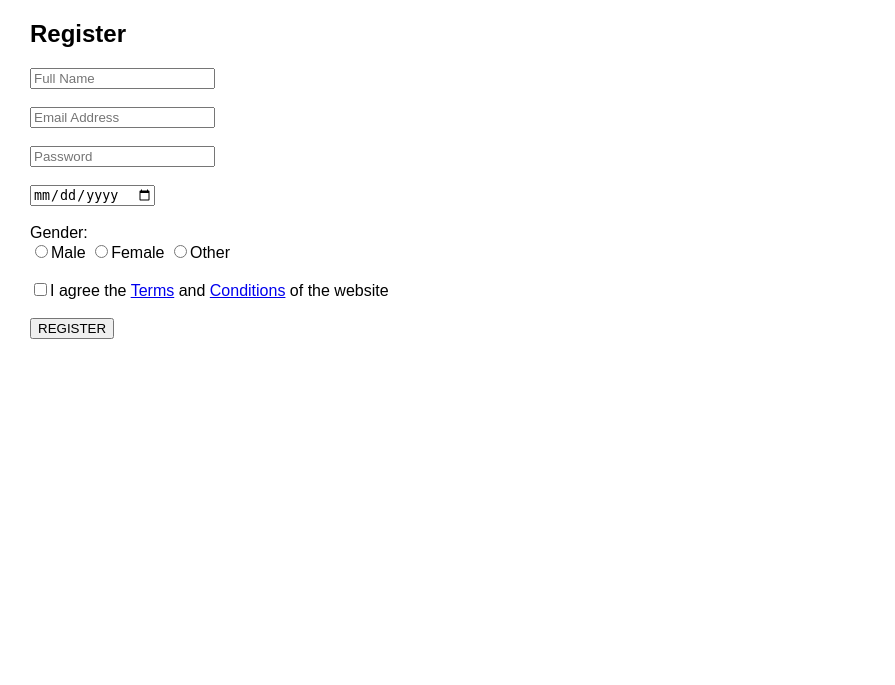
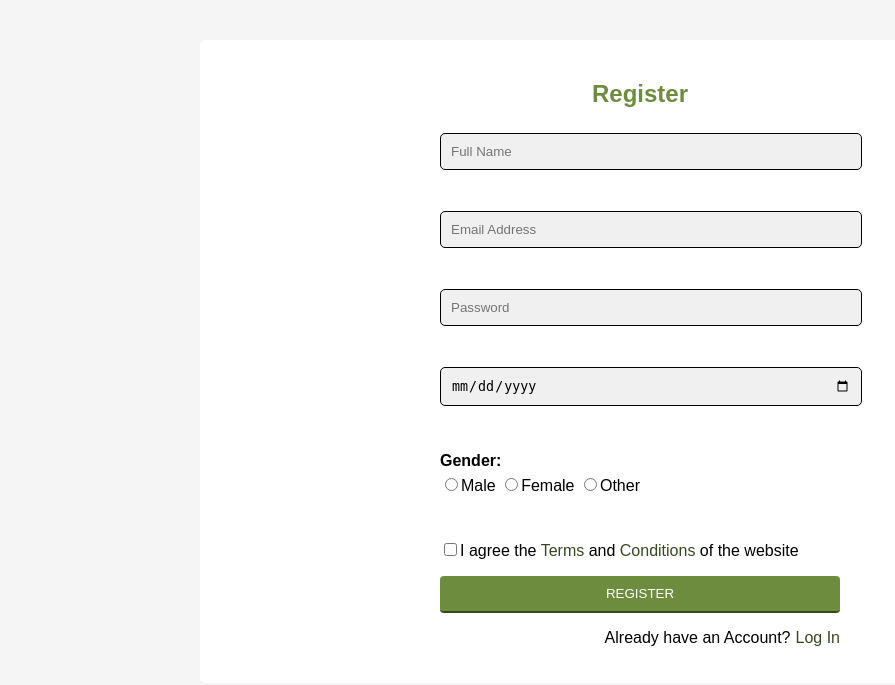
Before and after one commit to Pcahaneku/Task-2-Mocks-25, a Flask app: page /register in a window 1280 px wide. Shown: the top 685 px of the page, without its empty margins (0-895 px from the left). Run offline with Flask 3, Linux system fonts and the light colour scheme.

Commit message:
Committed

```diff
--- a/app.py
+++ b/app.py
@@ -81,22 +81,23 @@ def login():
     if request.method == 'POST':
 
         email = request.form.get('email')
-        password = request.form.get('password')
+        plain_password =  request.form.get('password').strip()
 
         user = User.query.filter_by(email = email).first()
 
     #Validations for the Login Form
-        if user and bcrypt.check_password_hash(user.password, password):
+        if user and bcrypt.check_password_hash(user.password, plain_password):
             #This stores users info in session
             session['user_id'] = user.id
-            session['user_name'] = user.fullname
+            session['user_email'] = user.email
 
-            flash("You've been logged in successfuly!", "success")
+            return render_template('articles.html', message="You've been logged in successfuly!", message_type="success")
 
-            return redirect(url_for('articles'))
+        if not email or not plain_password:
+             return render_template("login.html", message="All fields are required", message_type="error")
+
         else:
-            flash("Login Failed, Please check your Email Address and Password and Try Again.", "error")
-            return redirect("login")
+            return render_template('login.html', message="Login Failed, Please check your Email Address and Password and Try Again",  message_type="error")
 
     return render_template('login.html')
 
@@ -116,10 +117,10 @@ def schedule():
 @app.route('/articles.html')
 def articles():
 
+
     # To ensure users have been logged in to access the articles page.
     if 'user_id' not in session:
-        flash("Please ensure you've been logged in to view this content!", "error")
-        return redirect(url_for("login"))
+        return render_template('articles.html', message="Please ensure you've been logged in to view this content!", message_type="error")
 
     return render_template('articles.html')
 
--- a/static/register.css
+++ b/static/register.css
@@ -1,7 +1,146 @@
-body{
-    font-family:Arial, Helvetica, sans-serif;
-    background-color: #ffffff;
-    margin: 0;
+body {
+    font-family: Arial, Helvetica, sans-serif;
+    margin: 40px;
+    display: flex;
+    justify-content: center;
+    background-color: #F5F5F5;
+}
+
+.form-container{
+    display: flex;
+    justify-content: center;
+    background-color: #FFFFFF;
+    max-width: 900px;
+    min-width: 100px;
+    width: 70%;
+    padding: 20px;
+    border-radius: 5px;
+}
+
+.register {
+    color: #6E8C3D;
+    text-align: center;
+}
+
+form {
+    width: 400px;
+    display: flex;
+    flex-direction: column;
+}
+
+form input{
+    background-color: #f0f0f0;
+}
+
+form::placeholder {
+    color: #B9B9B9;
+}
+
+label {
+    margin-top: 10px;
+    font-weight: bold;
+}
+
+input[type="text"], input[type="email"], input[type="password"], input[type="date"] {
+    width: 100%;
+    padding: 10px;
+    margin-top: 5px;
+    border: 1px solid #000000;
+    border-radius: 5px;
+}
+
+.gender{
+    font-weight: bolder;
+    padding-bottom: 5px;
+
+}
+
+label, input[type="radio"] {
     color: #000000;
-    padding-left: 30px;
+    font-weight: lighter;
 }
+
+.gender-options {
+    display: flex;
+    gap: 15px;
+    margin-top: 5px;
+    margin-bottom: 20px;
+}
+
+.gender-options label {
+    font-weight: normal;
+}
+
+input[type="checkbox"] {
+    margin-top: 20px;
+}
+
+.link{
+    color: #39491e;
+    text-decoration: none;
+    cursor: pointer;
+}
+
+form .link:hover{
+    text-decoration: underline;
+}
+
+button {
+    margin-top: -20px;
+    padding: 10px;
+    background-color: #6E8C3D;
+    color: white;
+    border: none;
+    padding: 10px, 10px;
+    border-radius: 4px;
+    cursor: pointer;
+    border-bottom: 2px solid #39491e;
+    cursor: pointer;
+}
+
+button:hover {
+    background-color: #c4dd9b;
+    color: black;
+}
+
+form p {
+    display: flex;
+    justify-content: right;
+}
+
+.login{
+    padding-left: 5px;
+    text-decoration: none;
+    cursor: pointer;
+    color: #39491e;
+}
+
+form .login:hover{
+    text-decoration: underline;
+}
+
+.message {
+    display: flex;
+    text-align: center;
+    margin-bottom: 5px;
+    font-weight: bold;
+    width: 150%;;
+    animation: fadeOut 3s ease-in forwards;
+    animation-delay: 3s; /* Wait 5 seconds before fading */
+}
+
+.error {
+    color: red;
+}
+
+.success {
+    color: green;
+}
+
+/* Fade-out animation */
+  @keyframes fadeOut {
+    to {
+      opacity: 0;
+      visibility: hidden;
+    }
+  }
--- a/templates/register.html
+++ b/templates/register.html
@@ -12,45 +12,55 @@
 
     </nav>
 
-    <div>
-            <h2>Register</h2>
-        <div>
+
+    <div class="form-container">
+
+
         <!--User Registration Form-->
         <form class="forms" action="{{url_for('register')}}" method="POST">
 
-                <input type='text', name="fullname", placeholder="Full Name" >
+        {% if message %}
+            <div class="message {% if message_type == 'error'%}error{% elif message_type == 'success'%}success{% endif %}">{{ message }}</div>
+        {% endif %}
+
+            <div>
+                <h2 class="register">Register</h2>
+            </div>
+
+            <input type='text', name="fullname", placeholder="Full Name" required>
                 <br>
                 <br>
-                <input type='email', name="email", placeholder="Email Address" >
+            <input type='email', name="email", placeholder="Email Address" required>
                 <br>
                 <br>
-                <input type='password', name="password", placeholder="Password" >
+            <input type='password', name="password", placeholder="Password" required>
                 <br>
                 <br>
-                <input type='date', name="dob", placeholder="Date of Birth" >
+            <input type='date', name="dob", placeholder="Date of Birth" required>
                 <br>
                 <br>
-                <label>Gender:</label>
+
+            <label class="gender">Gender:</label>
             <div class="gender_options">
-                    <label><input type='radio', name="gender", value="Male" >Male</label>
+                <label><input type='radio', name="gender", value="Male" required>Male</label>
 
-                    <label><input type='radio', name="gender", value="Female" >Female</label>
+                <label><input type='radio', name="gender", value="Female" required>Female</label>
 
-                    <label><input type='radio', name="gender", value="Other" >Other</label>
+                <label><input type='radio', name="gender", value="Other" required>Other</label>
             </div>
 
                 <br>
-                <label><input type='checkbox', name="gender", value="Other" >I agree the <a href="#">Terms</a> and <a href="#">Conditions</a> of the website</label>
+            <label><input type='checkbox', name="gender", value="Other" required>I agree the <a class="link" href="#">Terms</a> and <a class="link" href="#">Conditions</a> of the website</label>
 
                 <br>
                 <br>
             <button type="submit">REGISTER</button>
+
+            <p>Already have an Account? <a class="login" href="{{url_for ('login')}}"> Log In </a></p>
         </form>
 
-            {% if message %}
-                <p style="color: red;">{{ message }}</p>
-            {% endif %}
-        </div>
+
+
     </div>
 
 
```
Also changed, not shown: static/homepage.css (+203 -0 lines), static/login.css (+123 -0 lines), templates/homepage.html (+90 -1 lines), templates/login.html (+28 -23 lines), instance/rolsa.db, static/Images/RLST_Logo.png (added). Lines whose indentation alone changed are shown as unchanged.
